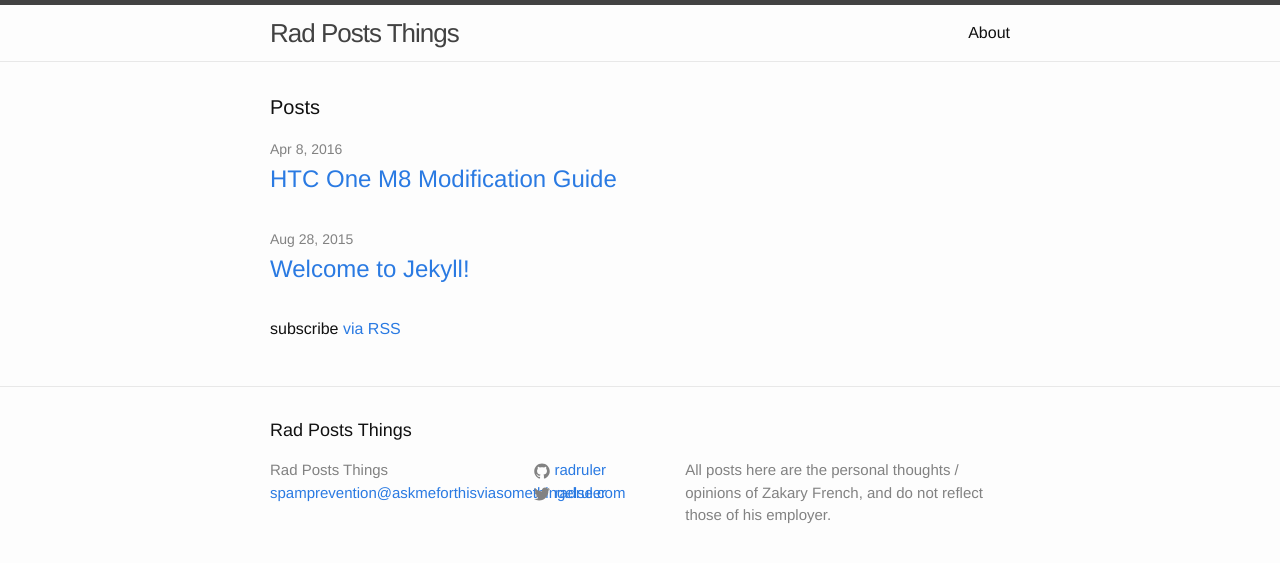
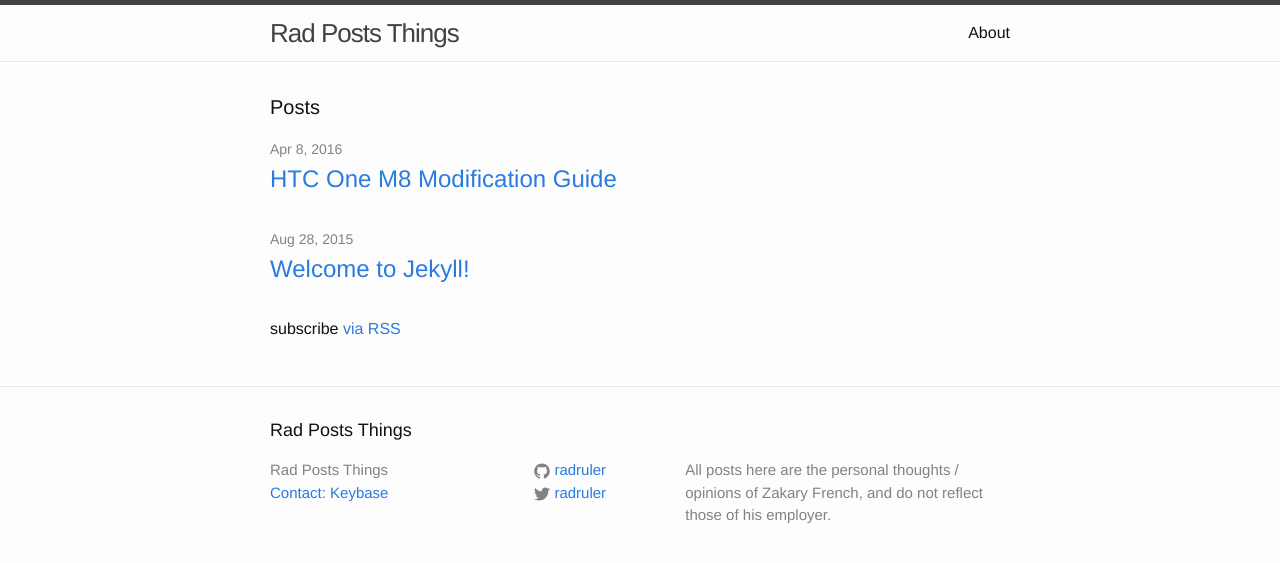
Before and after one commit to Radruler/radruler.github.io, a Jekyll site: the page built from index.html, in a window 1280 px wide. Shown: the top 563 px of the page. Built offline with Jekyll 4.4.1, drawn with Linux system fonts in a browser that asks for light colours.

Commit message:
Changed email link to Keybase.

```diff
--- a/_config.yml
+++ b/_config.yml
@@ -1,6 +1,6 @@
 # Site settings
 title: Rad Posts Things
-email: spamprevention@askmeforthisviasomethingelse.com
+email: https://keybase.io/radruler
 description: > # this means to ignore newlines until "baseurl:"
   All posts here are the personal thoughts / opinions of
   Zakary French, and do not reflect those of his employer.
--- a/_includes/footer.html
+++ b/_includes/footer.html
@@ -8,7 +8,7 @@
       <div class="footer-col  footer-col-1">
         <ul class="contact-list">
           <li>{{ site.title }}</li>
-          <li><a href="mailto:{{ site.email }}">{{ site.email }}</a></li>
+          <li><a href="{{ site.email }}">Contact: Keybase</a></li>
         </ul>
       </div>
 
```
